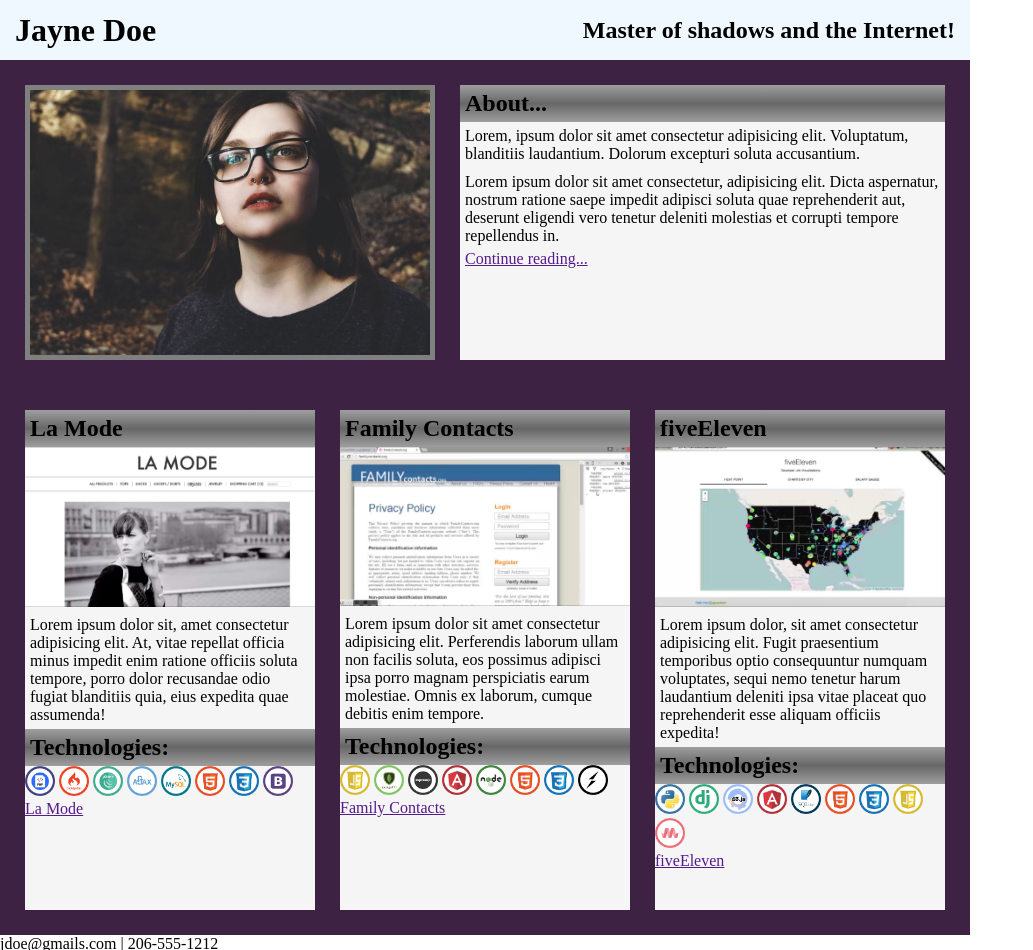
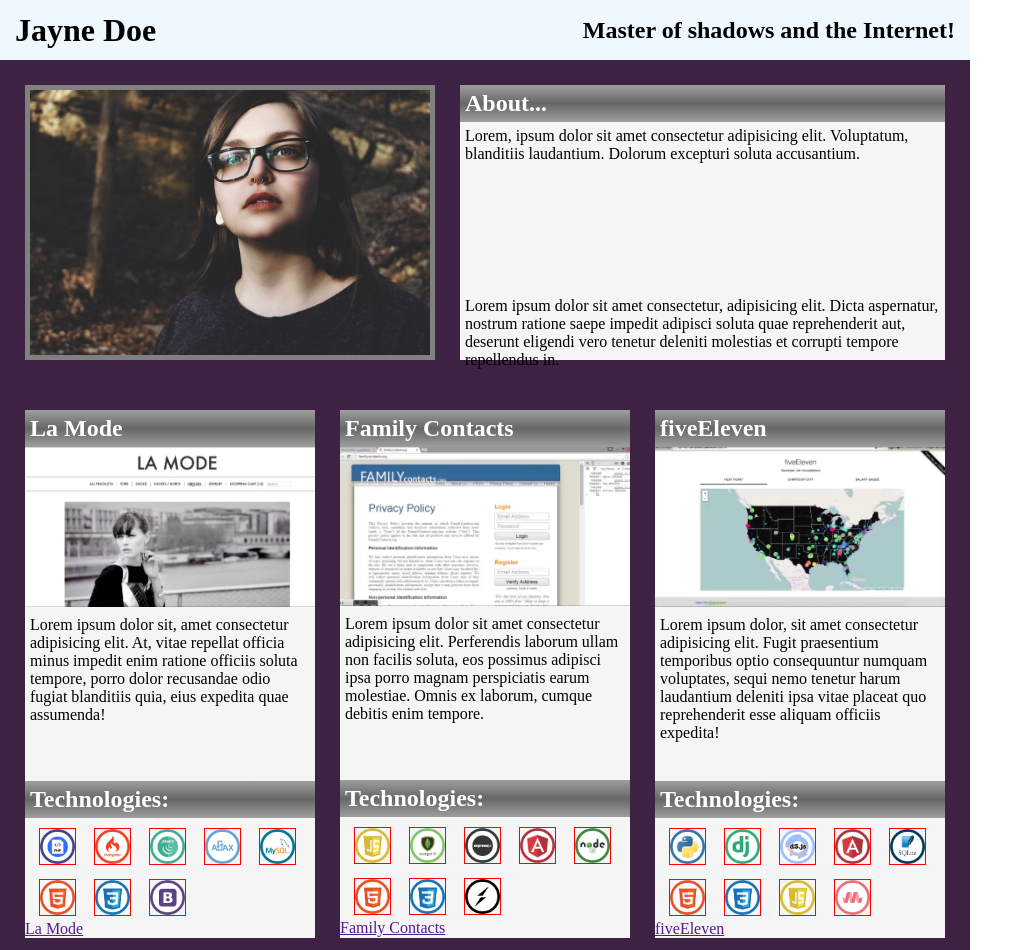
Before and after one commit to stfudiego/Tarea, a plain HTML site: page T7 Portafolio/index.html in a window 1280 px wide. Shown: the top 950 px of the page, without its empty margins (0-1033 px from the left). Drawn offline with Linux system fonts and the light colour scheme.

Commit message:
actualizacion

```diff
--- a/T7 Portafolio/index.html
+++ b/T7 Portafolio/index.html
@@ -28,6 +28,7 @@
                 <img src="./img/lamode.png" alt="LaMode" class="fotoCaja">
                 <p class="estiloTexto">Lorem ipsum dolor sit, amet consectetur adipisicing elit. At, vitae repellat officia minus impedit enim ratione officiis soluta tempore, porro dolor recusandae odio fugiat blanditiis quia, eius expedita quae assumenda!</p>
                 <h2 class="estiloTitulo">Technologies:</h2>
+                <div>
                     <img src="./img/php.png" alt="php" class="fotoTec">
                     <img src="./img/codeigniter.png" alt="codeigniter" class="fotoTec">
                     <img src="./img/jQuery.png" alt="jQuery" class="fotoTec">
@@ -36,7 +37,7 @@
                     <img src="./img/HTML.png" alt="html" class="fotoTec">
                     <img src="./img/CSS.png" alt="css" class="fotoTec">
                     <img src="./img/bootstrap.png" alt="bootstrap" class="fotoTec">
-                <br>
+                </div>
                 <a href="" class="boton">La Mode</a>
             </div>
             <div class="cajas">
@@ -44,6 +45,7 @@
                 <img src="./img/familycontacts.png" alt="FamilyContacts" class="fotoCaja">
                 <p class="estiloTexto">Lorem ipsum dolor sit amet consectetur adipisicing elit. Perferendis laborum ullam non facilis soluta, eos possimus adipisci ipsa porro magnam perspiciatis earum molestiae. Omnis ex laborum, cumque debitis enim tempore.</p>
                 <h2 class="estiloTitulo">Technologies:</h2>
+                <div>
                     <img src="./img/JavaScript.png" alt="JavaScript" class="fotoTec">
                     <img src="./img/mongodb.png" alt="mongodb" class="fotoTec">
                     <img src="./img/expressjs.png" alt="expressjs" class="fotoTec">
@@ -52,7 +54,7 @@
                     <img src="./img/HTML.png" alt="html" class="fotoTec">
                     <img src="./img/CSS.png" alt="css" class="fotoTec">
                     <img src="./img/socket.png" alt="socket" class="fotoTec">
-                <br>
+                </div>
                 <a href="" class="boton">Family Contacts</a>
             </div>
             <div id="caja3" class="cajas">
@@ -60,6 +62,7 @@
                 <img src="./img/fiveEleven.png" alt="fiveEleven" class="fotoCaja">
                 <p class="estiloTexto">Lorem ipsum dolor, sit amet consectetur adipisicing elit. Fugit praesentium temporibus optio consequuntur numquam voluptates, sequi nemo tenetur harum laudantium deleniti ipsa vitae placeat quo reprehenderit esse aliquam officiis expedita!</p>
                 <h2 class="estiloTitulo">Technologies:</h2>
+                <div>
                     <img src="./img/python.png" alt="python" class="fotoTec">
                     <img src="./img/django.png" alt="django" class="fotoTec">
                     <img src="./img/d3.png" alt="d3" class="fotoTec">
@@ -69,7 +72,7 @@
                     <img src="./img/CSS.png" alt="css" class="fotoTec">
                     <img src="./img/JavaScript.png" alt="JavaScript" class="fotoTec">
                     <img src="./img/materialize.png" alt="materialize" class="fotoTec">
-                <br>
+                </div>
                     <a href="" class="boton">fiveEleven</a>
             </div>
         </div>
--- a/T7 Portafolio/style.css
+++ b/T7 Portafolio/style.css
@@ -38,7 +38,7 @@ main{
 .cajas{
     background-color: whitesmoke;
     width: 290px;
-    height: 500px;
+    /* height: 500px; */
 }
 
 #About{
@@ -49,16 +49,22 @@ main{
 .estiloTitulo{
     background-image: linear-gradient(rgb(158, 158, 158), rgb(103, 103, 103), rgb(158, 158, 158));
     padding: 5px;
+    color: white;
 }
 
 .estiloTexto{
     padding: 5px;
+    height: 160px;
 }
 
 .fotoCaja{
     width: 290px;
 }
 
+
 .fotoTec{
-    width: 30px;
+    width: 35px;
+    border: 1px solid red;
+    margin-top: 10px;
+    margin-left: 14px;
 }
```
Lines whose indentation alone changed are shown as unchanged.
